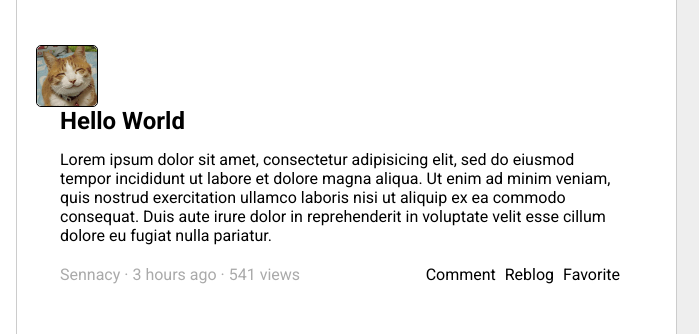
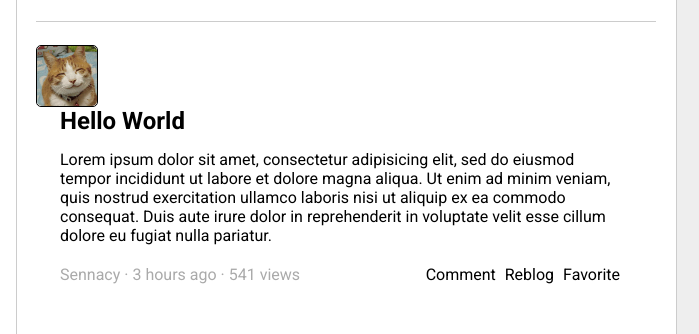
Before and after one commit to collinksmith/css-projects, a plain HTML site: page css-friends/skeleton/friends.html in a window 1280 px wide. Shown: the part 810-1144 px from the top of the page, 414-1113 px from the left. Drawn offline with Linux system fonts and the light colour scheme; files that its build step writes are made by us from their sources.

Commit message:
Add dividers

```diff
--- a/css-friends/skeleton/css/10-posts.css
+++ b/css-friends/skeleton/css/10-posts.css
@@ -2,7 +2,17 @@
 .post {
   padding-top: 1.5em;
   margin-top: 1.5em;
+  position: relative;
 }
+
+  .post:before {
+    content: '';
+    position: absolute;
+    height: 1px;
+    background: #ccc;
+    width: 100%;
+    top: 0px;
+  }
 
 .post-thumb {
   float: left;
```
